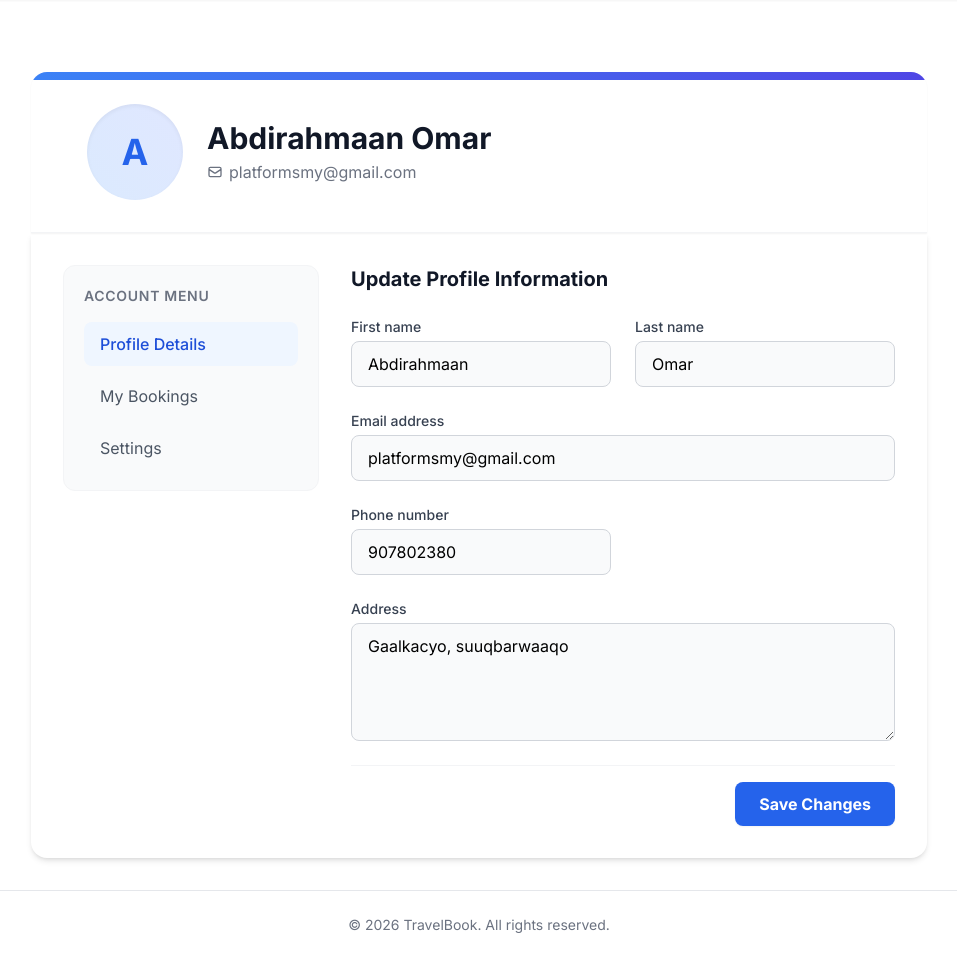
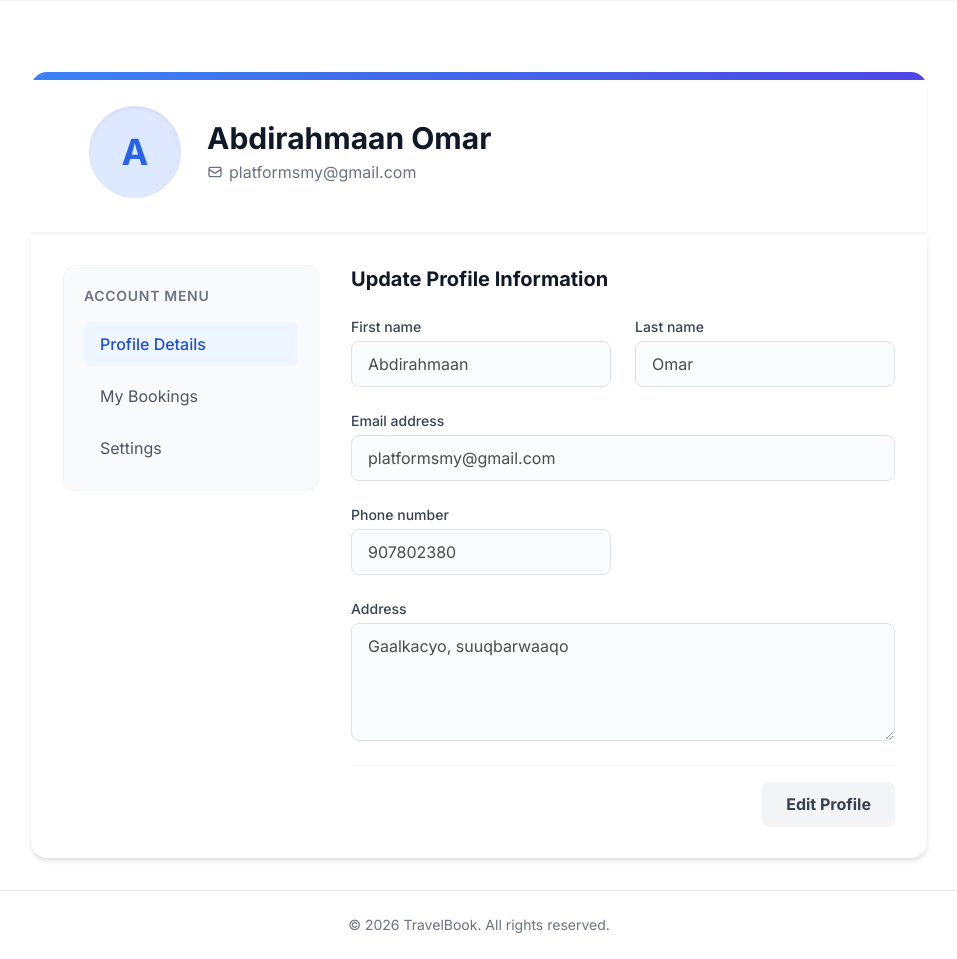
Before and after one commit to Abdirahmaan-NzzO/Ticket-project, a Django app: page /accounts/profile/ in a window 1280 px wide. Shown: the part 81-1040 px from the top of the page, without its empty margins (161-1118 px from the left). Run offline with Django 5.2, Linux system fonts and the light colour scheme; a user stored in the database is signed in; data comes from the database, SQL or seed files in the repository; both versions use the stored data as it was after the commit; some libraries are stand-ins or nearby versions.

Commit message:
profile UI update, bus card fix

```diff
--- a/accounts/forms.py
+++ b/accounts/forms.py
@@ -16,7 +16,7 @@ class CustomAuthenticationForm(AuthenticationForm):
 class UserProfileForm(forms.ModelForm):
     class Meta:
         model = UserProfile
-        fields = ['phone_number', 'address']
+        fields = ['phone_number', 'address', 'profile_photo']
 
 class UserUpdateForm(forms.ModelForm):
     class Meta:
--- a/accounts/models.py
+++ b/accounts/models.py
@@ -5,6 +5,7 @@ class UserProfile(models.Model):
     user = models.OneToOneField(User, on_delete=models.CASCADE, related_name='profile')
     phone_number = models.CharField(max_length=20, blank=True, null=True)
     address = models.TextField(blank=True, null=True)
+    profile_photo = models.ImageField(upload_to='profile_photos/', blank=True, null=True)
 
     def __str__(self):
         return f"{self.user.username}'s Profile"
--- a/accounts/templates/accounts/profile.html
+++ b/accounts/templates/accounts/profile.html
@@ -7,8 +7,20 @@
     <!-- Header -->
     <div class="bg-white rounded-t-2xl shadow-sm border-b border-gray-100 p-8 flex items-center space-x-6 relative overflow-hidden">
         <div class="absolute top-0 left-0 w-full h-2 bg-gradient-to-r from-blue-500 to-indigo-600"></div>
-        <div class="h-24 w-24 rounded-full bg-gradient-to-tr from-blue-100 to-indigo-100 flex items-center justify-center text-blue-600 text-4xl font-bold shadow-inner">
-            {{ user.username|make_list|first|upper }}
+        <div class="relative group flex-shrink-0">
+            <div class="h-24 w-24 rounded-full bg-gradient-to-tr from-blue-100 to-indigo-100 flex items-center justify-center text-blue-600 text-4xl font-bold shadow-inner overflow-hidden border-2 border-white">
+                <img src="{% if user.profile.profile_photo %}{{ user.profile.profile_photo.url }}{% endif %}" alt="Profile Photo" id="avatar-preview" class="h-full w-full object-cover {% if not user.profile.profile_photo %}hidden{% endif %}">
+                <span id="avatar-initial" class="{% if user.profile.profile_photo %}hidden{% endif %}">
+                    {{ user.username|make_list|first|upper }}
+                </span>
+            </div>
+
+            <!-- Pencil icon overlay -->
+            <label for="{{ profile_form.profile_photo.id_for_label }}" id="avatar-upload-label" class="absolute bottom-0 right-0 bg-white rounded-full p-1.5 shadow-md border border-gray-200 cursor-pointer hidden text-gray-500 hover:text-blue-600 transition-colors z-10">
+                <svg class="w-4 h-4" fill="none" stroke="currentColor" viewBox="0 0 24 24">
+                    <path stroke-linecap="round" stroke-linejoin="round" stroke-width="2" d="M15.232 5.232l3.536 3.536m-2.036-5.036a2.5 2.5 0 113.536 3.536L6.5 21.036H3v-3.572L16.732 3.732z"></path>
+                </svg>
+            </label>
         </div>
         <div>
             <h1 class="text-3xl font-bold text-gray-900">{{ user.get_full_name|default:user.username }}</h1>
@@ -48,7 +60,7 @@
             </div>
             {% endif %}
 
-            <form method="POST" action="{% url 'accounts:profile' %}" class="space-y-6">
+            <form method="POST" action="{% url 'accounts:profile' %}" enctype="multipart/form-data" class="space-y-6">
                 {% csrf_token %}
 
                 <div class="grid grid-cols-1 md:grid-cols-2 gap-6">
@@ -70,7 +82,7 @@
 
                     <!-- Profile Specific Fields -->
                     {% for field in profile_form %}
-                    <div class="col-span-1 {% if field.name == 'address' %}md:col-span-2{% endif %}">
+                    <div class="col-span-1 {% if field.name == 'address' %}md:col-span-2{% endif %} {% if field.name == 'profile_photo' %}hidden{% endif %}">
                         <label for="{{ field.id_for_label }}" class="block text-sm font-medium text-gray-700 mb-1">
                             {{ field.label }}
                         </label>
@@ -85,8 +97,11 @@
                     {% endfor %}
                 </div>
 
-                <div class="pt-4 border-t border-gray-100 flex justify-end">
-                    <button type="submit" class="bg-blue-600 hover:bg-blue-700 text-white font-bold py-2.5 px-6 rounded-lg transition duration-200 shadow-sm hover:shadow">
+                <div class="pt-4 border-t border-gray-100 flex justify-end space-x-3">
+                    <button type="button" id="edit-btn" class="bg-gray-100 hover:bg-gray-200 text-gray-700 font-bold py-2.5 px-6 rounded-lg transition duration-200 shadow-sm hover:shadow">
+                        Edit Profile
+                    </button>
+                    <button type="submit" id="save-btn" class="hidden bg-blue-600 hover:bg-blue-700 text-white font-bold py-2.5 px-6 rounded-lg transition duration-200 shadow-sm hover:shadow">
                         Save Changes
                     </button>
                 </div>
@@ -97,15 +112,88 @@
 
 <script>
     document.addEventListener("DOMContentLoaded", function() {
-        const inputs = document.querySelectorAll('input:not([type="hidden"]), textarea');
+        const inputs = document.querySelectorAll('input:not([type="hidden"]), textarea, select');
+        const editBtn = document.getElementById('edit-btn');
+        const saveBtn = document.getElementById('save-btn');
+        const avatarUploadLabel = document.getElementById('avatar-upload-label');
+        const avatarPreview = document.getElementById('avatar-preview');
+        const avatarInitial = document.getElementById('avatar-initial');
+        const fileInput = document.getElementById('{{ profile_form.profile_photo.id_for_label }}');
+
+        // Initial state: disable all inputs and style them
         inputs.forEach(input => {
-            input.classList.add('block', 'w-full', 'px-4', 'py-2.5', 'rounded-lg', 'border-gray-300', 'bg-gray-50', 'border', 'focus:border-blue-500', 'focus:bg-white', 'focus:ring-2', 'focus:ring-blue-200', 'outline-none', 'transition-colors', 'duration-200');
-
-            // Textareas might need slightly different styling
+            // style
+            if(input.type !== 'file' && input.type !== 'checkbox' && input.type !== 'radio') {
+                input.classList.add('block', 'w-full', 'px-4', 'py-2.5', 'rounded-lg', 'border-gray-300', 'bg-gray-50', 'border', 'focus:border-blue-500', 'focus:bg-white', 'focus:ring-2', 'focus:ring-blue-200', 'outline-none', 'transition-colors', 'duration-200');
+            }
             if(input.tagName === 'TEXTAREA') {
                 input.setAttribute('rows', '4');
             }
+
+            // disable
+            input.setAttribute('disabled', 'disabled');
+            if (input.classList.contains('bg-gray-50')) {
+                input.classList.add('opacity-70', 'cursor-not-allowed');
+            }
+            if (input.type === 'file' || input.type === 'checkbox') {
+                const parent = input.closest('div');
+                if (parent) {
+                    parent.classList.add('opacity-50', 'pointer-events-none');
+                }
+            }
         });
+
+        // Edit button click handler
+        if(editBtn) {
+            editBtn.addEventListener('click', function() {
+                // Enable all inputs
+                inputs.forEach(input => {
+                    input.removeAttribute('disabled');
+                    input.classList.remove('opacity-70', 'cursor-not-allowed');
+                });
+
+                // Show avatar upload label
+                if(avatarUploadLabel) avatarUploadLabel.classList.remove('hidden');
+
+                // Toggle buttons
+                editBtn.classList.add('hidden');
+                saveBtn.classList.remove('hidden');
+
+                // Focus on first input
+                if(inputs.length > 0) {
+                    inputs[0].focus();
+                }
+            });
+        }
+
+        // Image preview
+        if(fileInput) {
+            fileInput.addEventListener('change', function(e) {
+                if(e.target.files && e.target.files[0]) {
+                    const reader = new FileReader();
+                    reader.onload = function(e) {
+                        if(avatarPreview) {
+                            avatarPreview.src = e.target.result;
+                            avatarPreview.classList.remove('hidden');
+                        }
+                        if(avatarInitial) {
+                            avatarInitial.classList.add('hidden');
+                        }
+                    }
+                    reader.readAsDataURL(e.target.files[0]);
+                }
+            });
+        }
+
+        // The form should remove 'disabled' attributes before submit (just in case browser restricts it, though Save button is only visible when enabled)
+        const form = document.querySelector('form');
+        if(form) {
+            form.addEventListener('submit', function() {
+                inputs.forEach(input => {
+                    input.removeAttribute('disabled');
+                });
+            });
+        }
     });
 </script>
 {% endblock %}
--- a/travel_booking/settings.py
+++ b/travel_booking/settings.py
@@ -126,6 +126,10 @@ USE_TZ = True
 
 STATIC_URL = 'static/'
 
+# Media files
+MEDIA_URL = '/media/'
+MEDIA_ROOT = os.path.join(BASE_DIR, 'media')
+
 # Email configuration
 EMAIL_BACKEND = 'django.core.mail.backends.smtp.EmailBackend'
 EMAIL_HOST = 'smtp.gmail.com'
--- a/travel_booking/urls.py
+++ b/travel_booking/urls.py
@@ -16,6 +16,8 @@ Including another URLconf
 """
 from django.contrib import admin
 from django.urls import path, include
+from django.conf import settings
+from django.conf.urls.static import static
 
 urlpatterns = [
     path('admin/', admin.site.urls),
@@ -23,3 +25,6 @@ urlpatterns = [
     path('listing/', include('listing.urls')),
     path('', include('booking.urls')),
 ]
+
+if settings.DEBUG:
+    urlpatterns += static(settings.MEDIA_URL, document_root=settings.MEDIA_ROOT)
```
Also changed, not shown: listing/templates/listing/search_results.html (+5 -3 lines), accounts/migrations/0002_userprofile_profile_photo.py (added), db.sqlite3.
